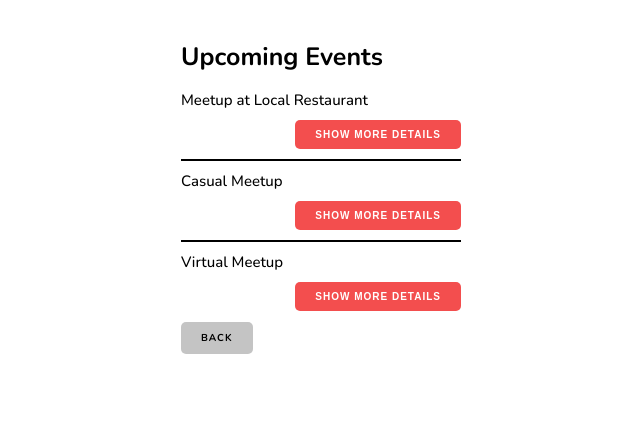
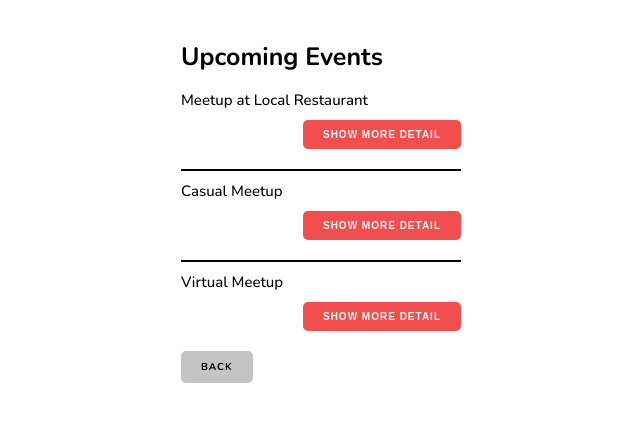
Before and after one commit to DavidRSoftware/dating-organization-react.js, a React (Create React App) app: page /upcoming in a window 1280 px wide. Shown: the top 422 px of the page, without its empty margins (319-959 px from the left). Built offline with nearby package versions, Linux system fonts and the light colour scheme.

Commit message:
updated upcoming event page

```diff
--- /dev/null
+++ b/src/accordion-data.json
@@ -0,0 +1,23 @@
+[
+    {
+        "id": 1,
+        "name": "Casual Meetup",
+        "date": "5/7/2023",
+        "time": "7pm",
+        "description": "Join other singles in your age range for the opportunity to meet others in a relaxed environment."
+    },
+    {
+        "id": 2,
+        "name": "Virtual Meetup",
+        "date": "5/14/2023",
+        "time": "7pm",
+        "description": "Join other singles in your age range online for our virtual meetup. A moderator will run fun icebreaker activities and interesting group discussions."
+    },
+    {
+        "id": 3,
+        "name": "Meetup at Local Restaurant",
+        "date": "5/21/2023",
+        "time": "7pm",
+        "description": "Join other singles in your age range for the opportunity to meet others in a relaxed environment. Small groups of four to seven individuals will meet together at a local restaurant."
+    }
+]
--- /dev/null
+++ b/src/components/AccordionBody.js
@@ -0,0 +1,13 @@
+function AccordionBody({ data }) {
+
+    return (
+        <div className="accordion">
+            <div className="accordion__date">Date: {data.date}</div>
+            <div className="accordion__time">Time: {data.time}</div>
+            <button className='btn-from-button btn-red'>Sign Up</button>
+            <div className="accordion__description">Description: {data.description}</div>
+        </div>
+    );
+}
+
+export default AccordionBody;
--- a/src/components/pages/Message.js
+++ b/src/components/pages/Message.js
@@ -9,7 +9,7 @@ function Message() {
             <textarea id="message"></textarea>
             <nav>
                 <Link to="/follow-up" className="btn-from-link btn-grey">Back</Link>
-                <button className='btn-from-button btn-red'>Send</button>
+                <button className='btn-from-button btn-red' type="button">Send</button>
             </nav>
         </div>
 
--- a/src/components/pages/Upcoming.js
+++ b/src/components/pages/Upcoming.js
@@ -1,22 +1,47 @@
 import { Link } from "react-router-dom";
+import { useState } from 'react';
+import data from './../../accordion-data.json';
+import AccordionBody from "../AccordionBody";
 
 function Upcoming() {
+    const [isActive, setIsActive] = useState([false, false, false]);
+
+    const accordionContent = element => {
+        if (isActive[element] === true)
+            return <AccordionBody data={data[element]}></AccordionBody>;
+        return "";
+    }
+
+    const renderButtonText = value => isActive[value] ? 'Show Less Detail' : 'Show More Detail';
+
+    const buttonHandler = event => {
+        const updatedState = isActive.map((value, index) => {
+            if (event.target.name == index)
+                return !value;
+            return false;
+        })
+        setIsActive(updatedState);
+    }
+
     return (
         <div className='upcoming'>
             <h1>Upcoming Events</h1>
             <h2>Meetup at Local Restaurant</h2>
 
-            <button className='btn-from-button btn-red'>Show More Details</button>
+            <button name="2" className='btn-from-button btn-red details-button' onClick={buttonHandler} type="button">{renderButtonText(2)}</button>
+            {accordionContent(2)}
 
             <div className="line-between"></div>
             <h2>Casual Meetup</h2>
 
-            <button className='btn-from-button btn-red'>Show More Details</button>
+            <button name="0" className='btn-from-button btn-red details-button' onClick={buttonHandler} type="button">{renderButtonText(0)}</button>
+            {accordionContent(0)}
 
             <div className="line-between"></div>
             <h2>Virtual Meetup</h2>
 
-            <button className='btn-from-button btn-red'>Show More Details</button>
+            <button name="1" className='btn-from-button btn-red details-button' onClick={buttonHandler} type="button">{renderButtonText(1)}</button>
+            {accordionContent(1)}
 
             <Link to="/" className="btn-from-link btn-grey">Back</Link>
         </div>
--- a/src/sass/pages/_home.scss
+++ b/src/sass/pages/_home.scss
@@ -3,7 +3,7 @@
     grid-column: col-start 4 / col-end 5;
     padding-block-start: 4rem;
     display: grid;
-    grid-template-rows: 5rem 3rem 5rem 4rem 3rem;
+    grid-template-rows: minmax(5rem, max-content) minmax(3rem, max-content) 5rem 4rem minmax(3rem, max-content);
 
     .btn-from-link {
         align-self: flex-start;
--- a/src/sass/pages/_message.scss
+++ b/src/sass/pages/_message.scss
@@ -2,7 +2,7 @@
     grid-column: col-start 4 / col-end 5;
     padding-block-start: 4rem;
     display: grid;
-    grid-template-rows: 5rem 5rem 10rem 5rem;
+    grid-template-rows: 5rem minmax(5rem, max-content) 10rem 5rem;
 
     h1 {
         font-size: 2.5rem;
--- a/src/sass/pages/_upcoming.scss
+++ b/src/sass/pages/_upcoming.scss
@@ -3,16 +3,12 @@
     padding-block-start: 4rem;
 
     display: grid;
-    grid-template-rows: 5rem 3rem repeat(2, min-content) 3rem repeat(2, min-content) 3rem 4rem;
-
-    .btn-from-button {
-        align-self: flex-start;
-        justify-self: flex-end;
-    }
+    grid-template-rows: minmax(5rem, max-content);
 
     .btn-from-link {
-        align-self: flex-start;
+        align-self: center;
         justify-self: flex-start;
+        margin: 1rem 0;
     }
 
     h1 {
@@ -21,5 +17,31 @@
 
     h2 {
         font-weight: 500;
+        margin-bottom: 1rem;
+    }
+
+    .btn-from-button {
+        justify-self: end;
+        align-self: center;
+        font-size: 1rem;
+    }
+
+    .details-button {
+        margin-bottom: 1rem;
     }
 }
+
+.accordion {
+    // padding: 1rem 0;
+    font-size: 1.5rem;
+    display: grid;
+    grid-template-rows: 4rem 4rem 5rem min-content;
+
+    &__date,
+    &__time,
+    .btn-from-button {
+        align-self: center;
+    }
+
+
+}
```
